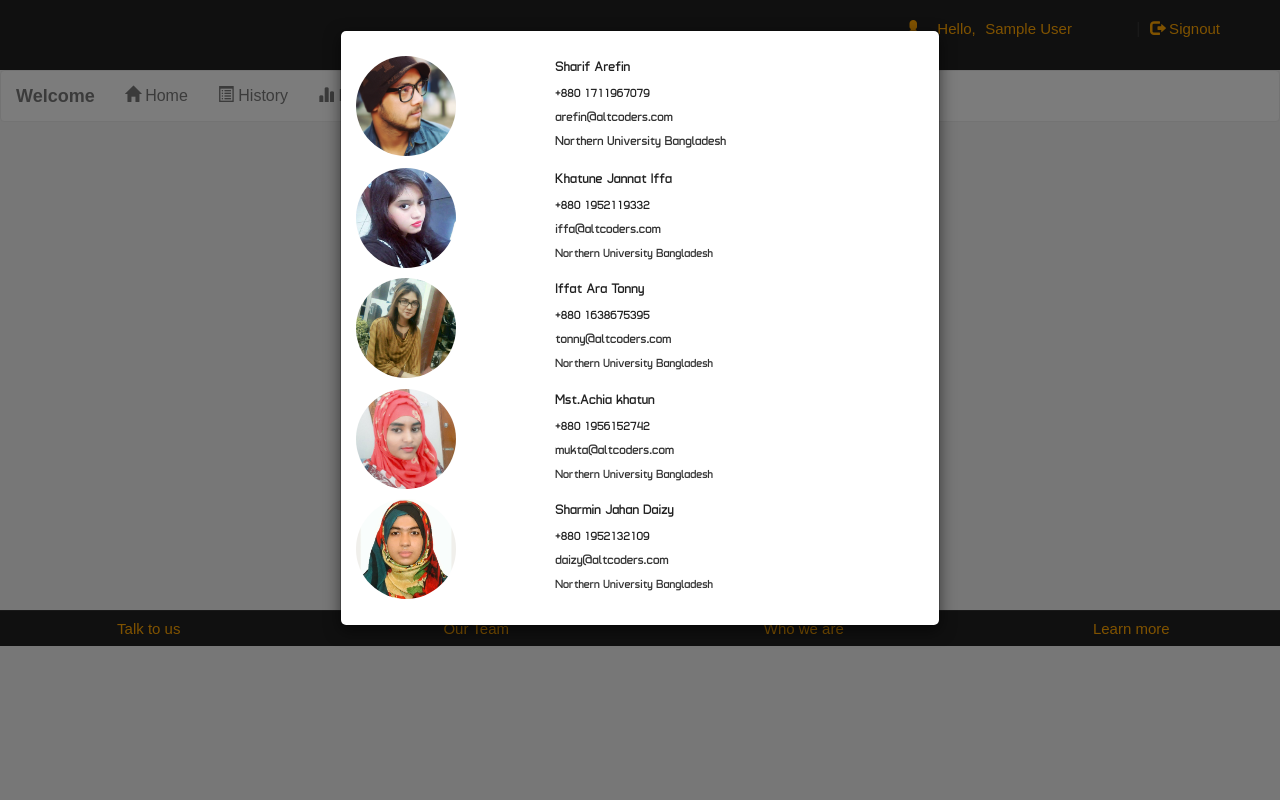
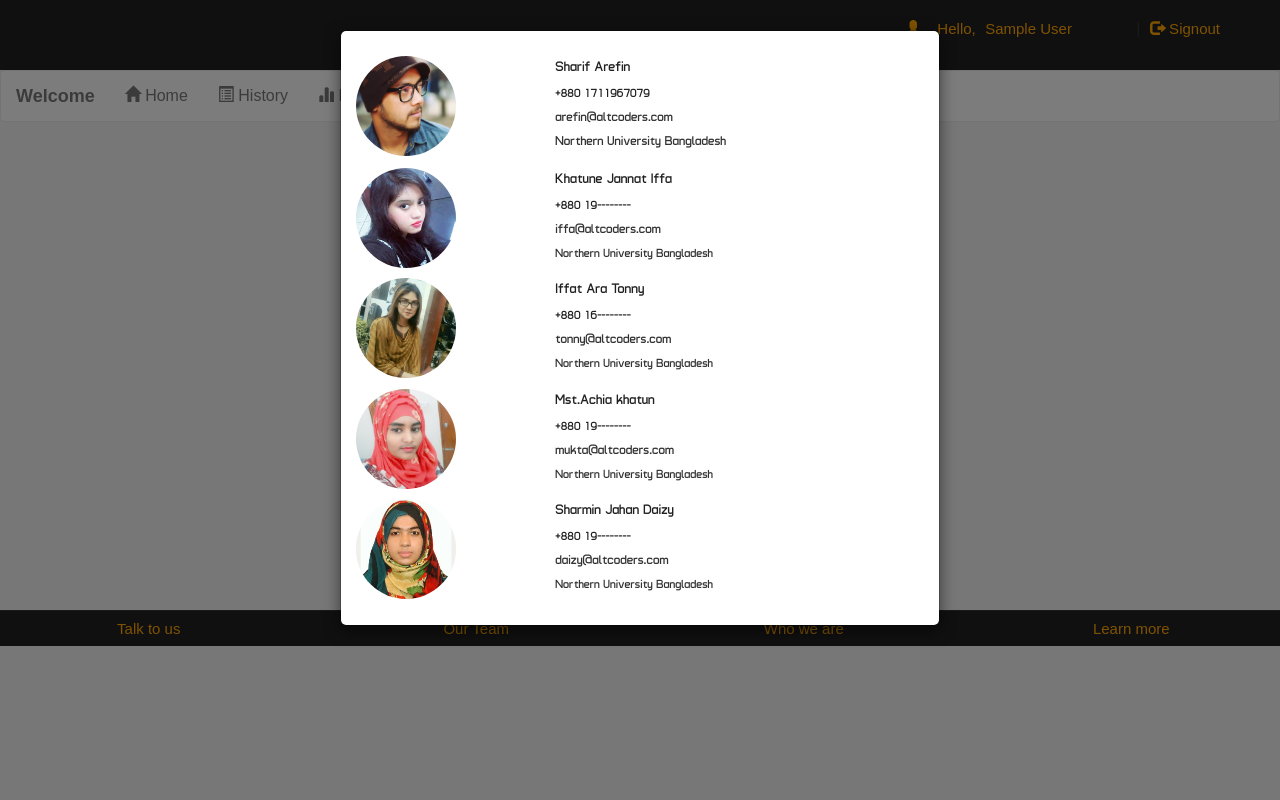
Before and after one commit to SharifArefin/Exam-Portal, a PHP site: page /account.php in a window 1280 px wide, after a click on "Our Team". Run offline with PHP 8.4, Linux system fonts and the light colour scheme; the visitor is signed in with stand-in values (Sample User, id 1); some web fonts are replaced.

Commit message:
Update account.php

```diff
--- a/account.php
+++ b/account.php
@@ -292,7 +292,7 @@ echo '</table></div></div>';}
 		 </div>
 		 <div class="col-md-5">
 		<a href="https://www.facebook.com/jannat.iffa" style="color:#202020; font-family:'typo' ; font-size:14px" title="Find on Facebook">Khatune Jannat Iffa</a>
-		<h4 style="color:#202020; font-family:'typo' ;font-size:12px" class="title1">+880 1952119332</h4>
+		<h4 style="color:#202020; font-family:'typo' ;font-size:12px" class="title1">+880 19--------</h4>
 		<h4 style="font-family:'typo' ;font-size:13px">iffa@altcoders.com</h4>
 		<h4 style="font-family:'typo' ;font-size:12px">Northern University Bangladesh</h4></div></div>
 		</p>
@@ -304,7 +304,7 @@ echo '</table></div></div>';}
 		 </div>
 		 <div class="col-md-5">
 		<a href="https://www.facebook.com/profile.php?id=100005650875844" style="color:#202020; font-family:'typo' ; font-size:14px" title="Find on Facebook">Iffat Ara Tonny</a>
-		<h4 style="color:#202020; font-family:'typo' ;font-size:12px" class="title1">+880 1638675395</h4>
+		<h4 style="color:#202020; font-family:'typo' ;font-size:12px" class="title1">+880 16--------</h4>
 		<h4 style="font-family:'typo' ;font-size:13px">tonny@altcoders.com</h4>
 		<h4 style="font-family:'typo' ;font-size:12px">Northern University Bangladesh</h4></div></div>
 		</p>
@@ -316,7 +316,7 @@ echo '</table></div></div>';}
 		 </div>
 		 <div class="col-md-5">
 		<a href="https://www.facebook.com/orsha.orsha.520" style="color:#202020; font-family:'typo' ; font-size:14px" title="Find on Facebook">Mst.Achia khatun</a>
-		<h4 style="color:#202020; font-family:'typo' ;font-size:12px" class="title1">+880 1956152742</h4>
+		<h4 style="color:#202020; font-family:'typo' ;font-size:12px" class="title1">+880 19--------</h4>
 		<h4 style="font-family:'typo' ;font-size:13px">mukta@altcoders.com</h4>
 		<h4 style="font-family:'typo' ;font-size:12px">Northern University Bangladesh</h4></div></div>
 		</p>
@@ -328,7 +328,7 @@ echo '</table></div></div>';}
 		 </div>
 		 <div class="col-md-5">
 		<a href="https://www.facebook.com/sharminjahan.daizy" style="color:#202020; font-family:'typo' ; font-size:14px" title="Find on Facebook">Sharmin Jahan Daizy</a>
-		<h4 style="color:#202020; font-family:'typo' ;font-size:12px" class="title1">+880 1952132109</h4>
+		<h4 style="color:#202020; font-family:'typo' ;font-size:12px" class="title1">+880 19--------</h4>
 		<h4 style="font-family:'typo' ;font-size:13px">daizy@altcoders.com</h4>
 		<h4 style="font-family:'typo' ;font-size:12px">Northern University Bangladesh</h4></div></div>
 		</p>
@@ -352,7 +352,7 @@ echo '</table></div></div>';}
 		 </div>
 		 <div class="col-md-5">
 		<a href="http://web.altcoders.com" style="color:#202020; font-family:'typo' ; font-size:16px" title="Find on Facebook">AltCoders</a>
-		<h4 style="color:#202020; font-family:'typo' ;font-size:13px" class="title1">+880 1971967079</h4>
+		<h4 style="color:#202020; font-family:'typo' ;font-size:13px" class="title1">+880 1778681691</h4>
 		<h4 style="font-family:'typo' ;font-size:14px">info@altcoders.com</h4>
 		<h4 style="font-family:'typo' ;font-size:14px">Love Road, Tejgaon, Dhaka-1208</h4></div></div>
 		</p>
```
